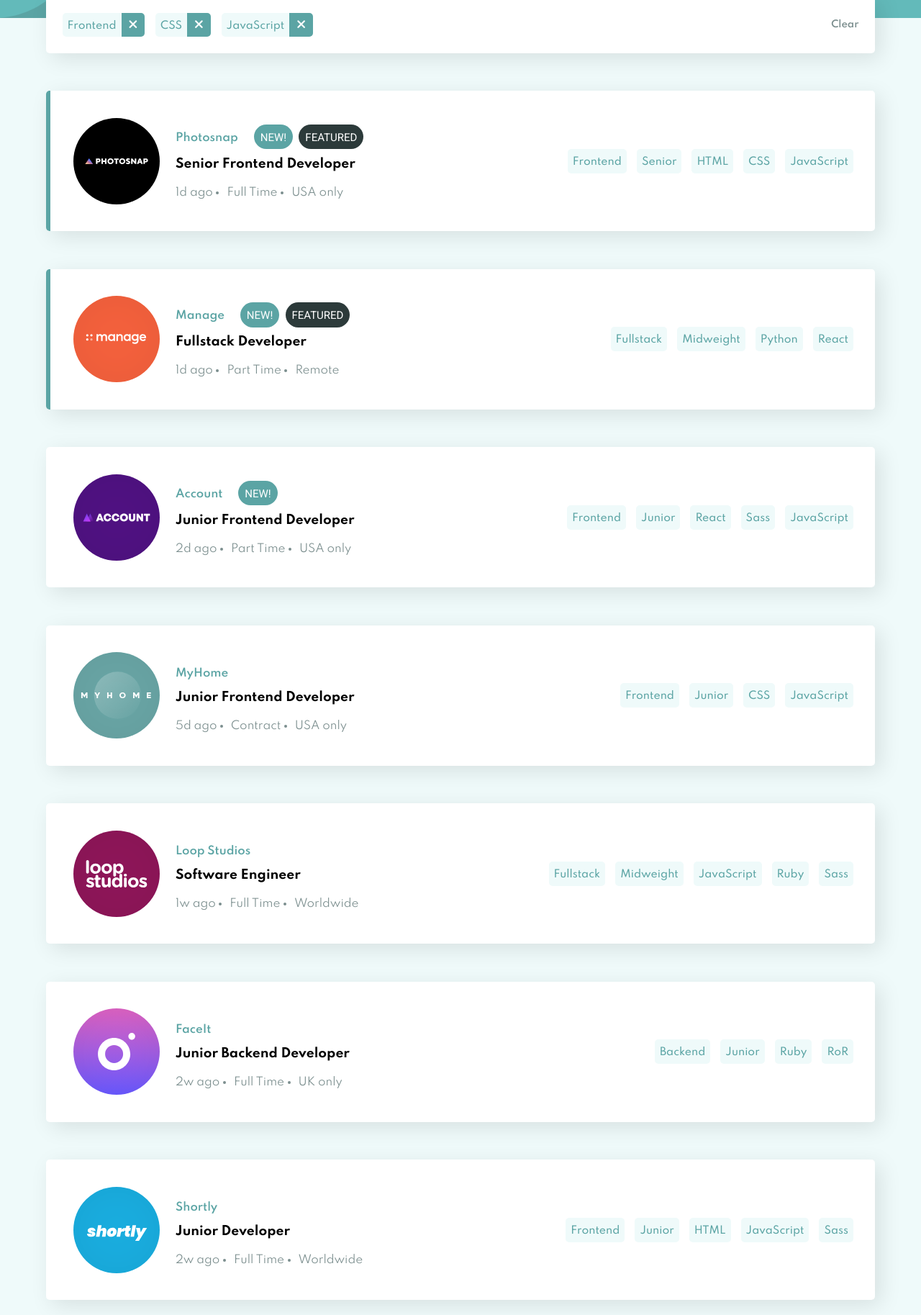
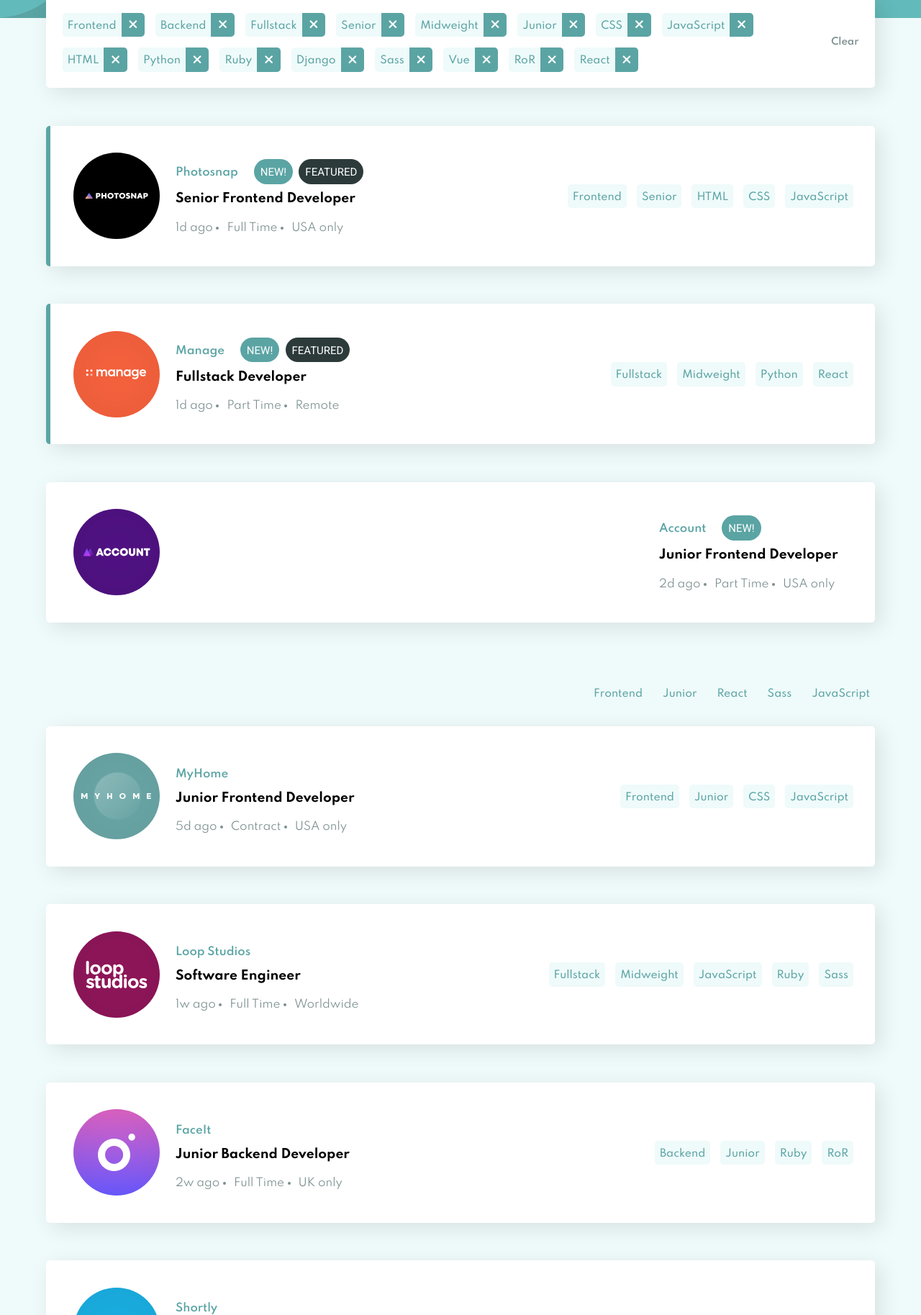
Before and after one commit to JayP-TA/job-listings, a plain HTML site: page index.html in a window 1280 px wide. Shown: the part 121-1948 px from the top of the page at 72% size. Drawn offline with Linux system fonts and the light colour scheme.

Commit message:
Adds every filter and show classes

```diff
--- a/index.html
+++ b/index.html
@@ -44,13 +44,30 @@
     <main>
       <div class="container filter-window">
         <div class="filters-container">
+          <!--Roles-->
           <div class="filter"><span class="tag">Frontend</span><button><i class="fas fa-times"></i></button></div>
+          <div class="filter"><span class="tag">Backend</span><button><i class="fas fa-times"></i></button></div>
+          <div class="filter"><span class="tag">Fullstack</span><button><i class="fas fa-times"></i></button></div>
+          <!--Level-->
+          <div class="filter"><span class="tag">Senior</span><button><i class="fas fa-times"></i></button></div>
+          <div class="filter"><span class="tag">Midweight</span><button><i class="fas fa-times"></i></button></div>
+          <div class="filter"><span class="tag">Junior</span><button><i class="fas fa-times"></i></button></div>
+          <!--Languages-->
           <div class="filter"><span class="tag">CSS</span><button><i class="fas fa-times"></i></button></div>
           <div class="filter"><span class="tag">JavaScript</span><button><i class="fas fa-times"></i></button></div>
+          <div class="filter"><span class="tag">HTML</span><button><i class="fas fa-times"></i></button></div>
+          <div class="filter"><span class="tag">Python</span><button><i class="fas fa-times"></i></button></div>
+          <div class="filter"><span class="tag">Ruby</span><button><i class="fas fa-times"></i></button></div>
+          <!--Tools-->
+          <div class="filter"><span class="tag">Django</span><button><i class="fas fa-times"></i></button></div>
+          <div class="filter"><span class="tag">Sass</span><button><i class="fas fa-times"></i></button></div>
+          <div class="filter"><span class="tag">Vue</span><button><i class="fas fa-times"></i></button></div>
+          <div class="filter"><span class="tag">RoR</span><button><i class="fas fa-times"></i></button></div>
+          <div class="filter"><span class="tag">React</span><button><i class="fas fa-times"></i></button></div>
         </div>
         <button id="clear">Clear</button>
       </div>
-      <div class="container card featured">
+      <div class="container card featured show Frontend Senior HTML CSS JavaScript">
         <!-- Item Start -->
         <div class="job-listing">
           <img src="/images/photosnap.svg" alt="photosnap logo" />
@@ -78,7 +95,7 @@
         </div>
         <!-- Item End -->
       </div>
-      <div class="container card featured">
+      <div class="container card featured show Fullstack Midweight Python React">
         <!-- Item Start -->
         <div class="job-listing">
           <img src="/images/manage.svg" alt="manage logo" />
@@ -106,7 +123,7 @@
         </div>
         <!-- Item End -->
       </div>
-      <div class="container card show">
+      <div class="container card show Frontend Junior React Sass JavaScript>
         <!-- Item Start -->
         <div class="job-listing">
           <img src="/images/account.svg" alt="account logo" />
@@ -134,7 +151,7 @@
         </div>
         <!-- Item End -->
       </div>
-      <div class="container card show">
+      <div class="container card show Frontend Junior CSS JavaScript">
         <!-- Item Start -->
         <div class="job-listing">
           <img src="/images/myhome.svg" alt="myhome logo" />
@@ -159,7 +176,7 @@
         </div>
         <!-- Item End -->
       </div>
-      <div class="container card show">
+      <div class="container card show Fullstack Midweight JavaScript Ruby Sass">
         <!-- Item Start -->
         <div class="job-listing">
           <img src="/images/loop-studios.svg" alt="loop studios logo" />
@@ -186,7 +203,7 @@
         </div>
         <!-- Item End -->
       </div>
-      <div class="container card show">
+      <div class="container card show Backend Junior Ruby RoR">
         <!-- Item Start -->
         <div class="job-listing">
           <img src="/images/faceit.svg" alt="faceit logo" />
@@ -212,7 +229,7 @@
         </div>
         <!-- Item End -->
       </div>
-      <div class="container card show">
+      <div class="container card show Frontend Junior HTML JavaScript Sass">
         <!-- Item Start -->
         <div class="job-listing">
           <img src="/images/shortly.svg" alt="shortly logo" />
@@ -239,7 +256,7 @@
         </div>
         <!-- Item End -->
       </div>
-      <div class="container card show">
+      <div class="container card show Frontend Junior JavaScript Vue Sass">
         <!-- Item Start -->
         <div class="job-listing">
           <img src="/images/insure.svg" alt="insure logo" />
@@ -266,7 +283,7 @@
         </div>
         <!-- Item End -->
       </div>
-      <div class="container card show">
+      <div class="container card show Fullstack Midweight JavaScript Python Django>
         <!-- Item Start -->
         <div class="job-listing">
           <img src="/images/eyecam-co.svg" alt="eyecam logo" />
@@ -293,7 +310,7 @@
         </div>
         <!-- Item End -->
       </div>
-      <div class="container card show">
+      <div class="container card show Frontend Junior JavaScript React Sass">
         <!-- Item Start -->
         <div class="job-listing">
           <img
```
